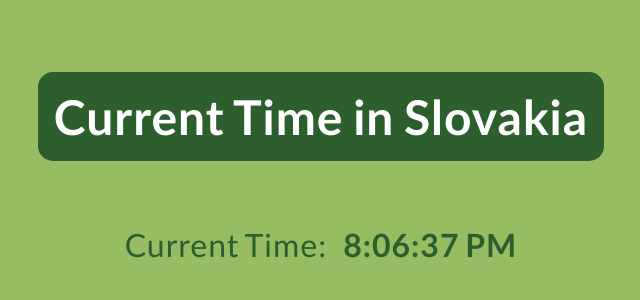
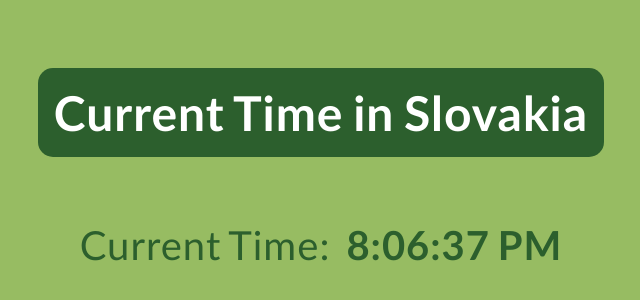
Before and after one commit to GeorgeYT9769/slovakia-time, a plain HTML site: page index.html in a window 1280 px wide. Shown: the part 248-548 px from the top of the page, without its empty margins (319-959 px from the left). Drawn offline with Linux system fonts and the light colour scheme.

Commit message:
Update style.css

```diff
--- a/style.css
+++ b/style.css
@@ -43,6 +43,7 @@ html, body {
     font-family: 'Trebuchet MS', 'Lucida Sans Unicode', 'Lucida Grande', 'Lucida Sans', Arial, sans-serif;
     word-spacing: -3px;
     letter-spacing: 1px;
+    font-size: 2.5rem;
   }
 
   .time {
@@ -51,4 +52,5 @@ html, body {
     font-family: 'Trebuchet MS', 'Lucida Sans Unicode', 'Lucida Grande', 'Lucida Sans', Arial, sans-serif;
     word-spacing: -3px;
     letter-spacing: 1px;
+    font-size: 2.5rem;
   }
```
